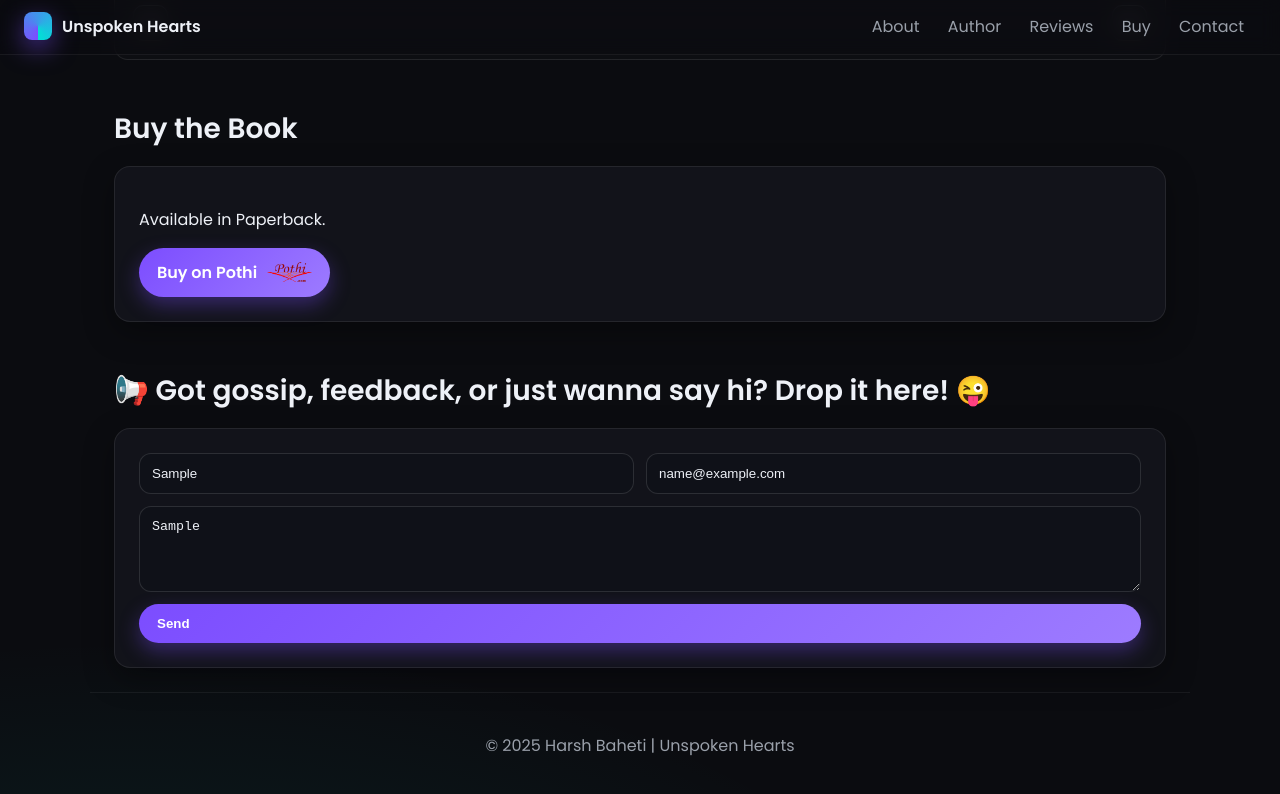
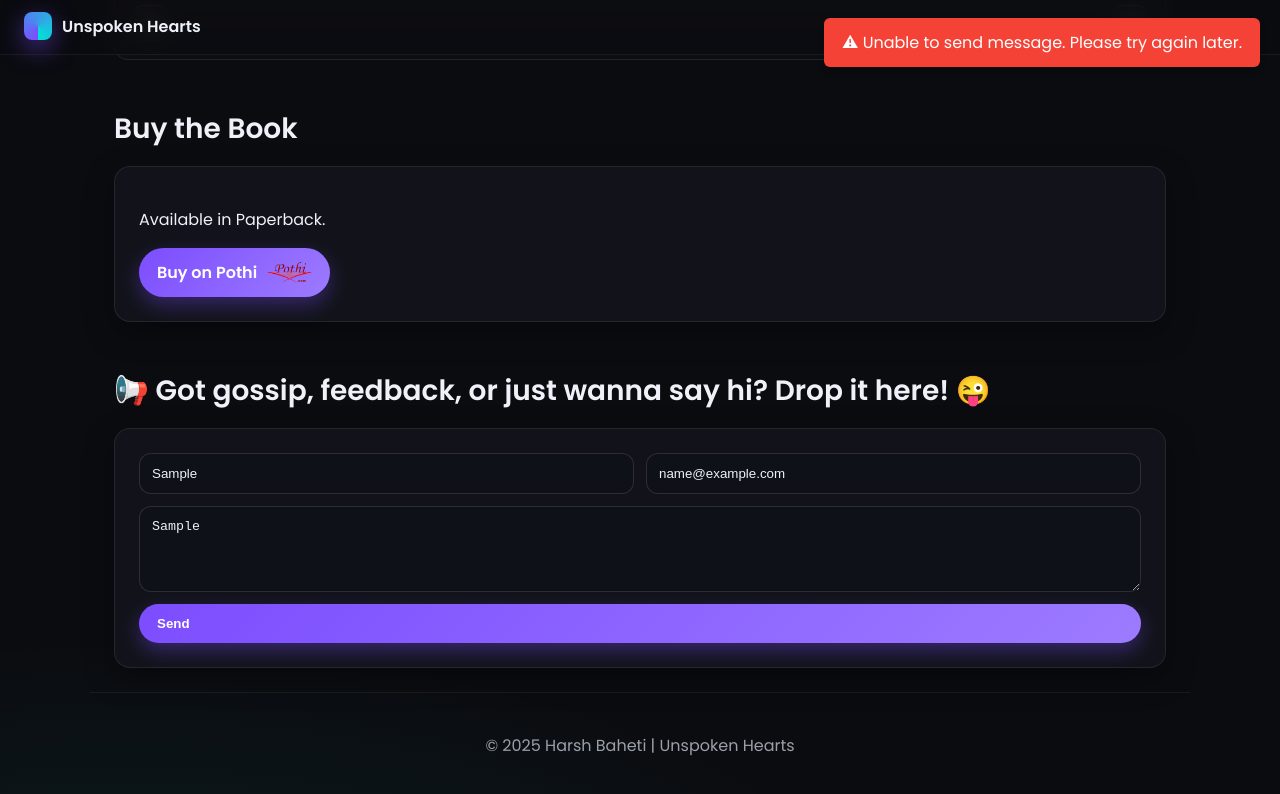
Before and after one commit to BAHETIHARSH/unspoken.hearts, a plain HTML site: page index.html in a window 1280 px wide. Both pictures are taken after typing "Sample", "name@example.com", "Sample" into the empty fields and a click on the button "Send". Shown: the part 2606-3400 px from the top of the page. Drawn offline with nearby package versions, Linux system fonts and the light colour scheme; no server answers.

Commit message:
add toaster

```diff
--- a/index.html
+++ b/index.html
@@ -94,7 +94,45 @@
             font-size: 12px;
             letter-spacing: .4px
         }
+ /* Toaster */
 
+        #toast-container {
+            position: fixed;
+            top: 20px;
+            right: 20px;
+            z-index: 9999;
+            display: flex;
+            flex-direction: column;
+            gap: 10px;
+        }
+
+        .toast {
+            background-color: #333;
+            color: #fff;
+            padding: 12px 18px;
+            border-radius: 6px;
+            box-shadow: 0 4px 6px rgba(0, 0, 0, 0.2);
+            opacity: 0;
+            transform: translateX(100%);
+            transition: opacity 0.4s ease, transform 0.4s ease;
+        }
+
+        .toast.show {
+            opacity: 1;
+            transform: translateX(0);
+        }
+
+        .toast.success {
+            background-color: #4caf50;
+        }
+
+        .toast.error {
+            background-color: #f44336;
+        }
+
+        .toast.info {
+            background-color: #2196f3;
+        }
         /* Header */
         header {
             position: sticky;
@@ -516,6 +554,7 @@
 </head>
 
 <body>
+    <div id="toast-container"></div>
 
     <!-- HEADER -->
     <header>
@@ -761,7 +800,7 @@
                 message: document.getElementById("message").value.trim()
             };
 
-            try {
+           try {
                 const res = await fetch("https://feedback-backend-3k8g.onrender.com/submit", {
                     method: "POST",
                     headers: {
@@ -773,16 +812,38 @@
                 const result = await res.json();
 
                 if (res.ok) {
-                    alert("✅ Message sent successfully!");
+                    showToast("✅ Feedback submitted successfully!", "success");
                     e.target.reset();
                 } else {
-                    alert("❌ Error: " + (result.error || "Something went wrong."));
+                    showToast("❌ Error: " + (result.error || "Something went wrong."), "error");
                 }
             } catch (err) {
-                alert("⚠ Unable to send message. Please try again later.");
+                showToast("⚠ Unable to send message. Please try again later.", "error");
                 console.error(err);
             }
         });
+
+        //Toaster
+
+        function showToast(message, type = "info", duration = 3000) {
+            const container = document.getElementById("toast-container");
+
+            const toast = document.createElement("div");
+            toast.classList.add("toast", type);
+            toast.innerText = message;
+
+            container.appendChild(toast);
+
+            // Trigger animation
+            setTimeout(() => toast.classList.add("show"), 10);
+
+            // Auto remove after duration
+            setTimeout(() => {
+                toast.classList.remove("show");
+                setTimeout(() => toast.remove(), 400);
+            }, duration);
+        }
+
     </script>
 
 </body>
```
